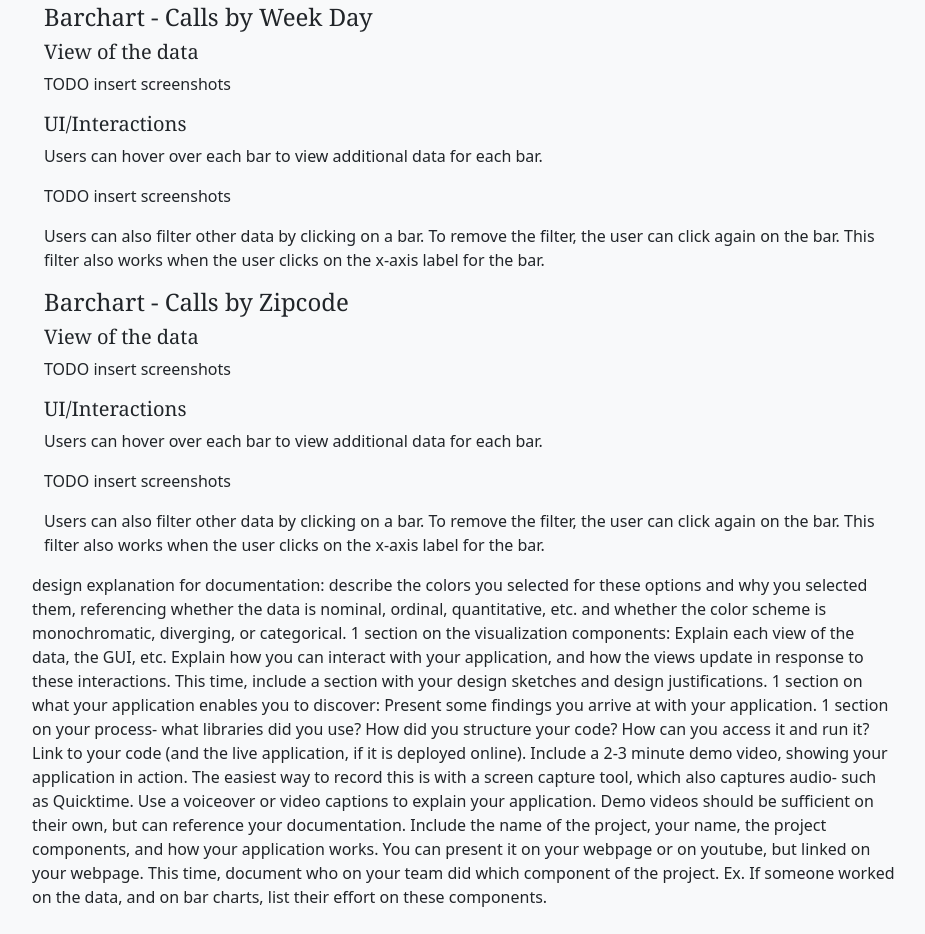
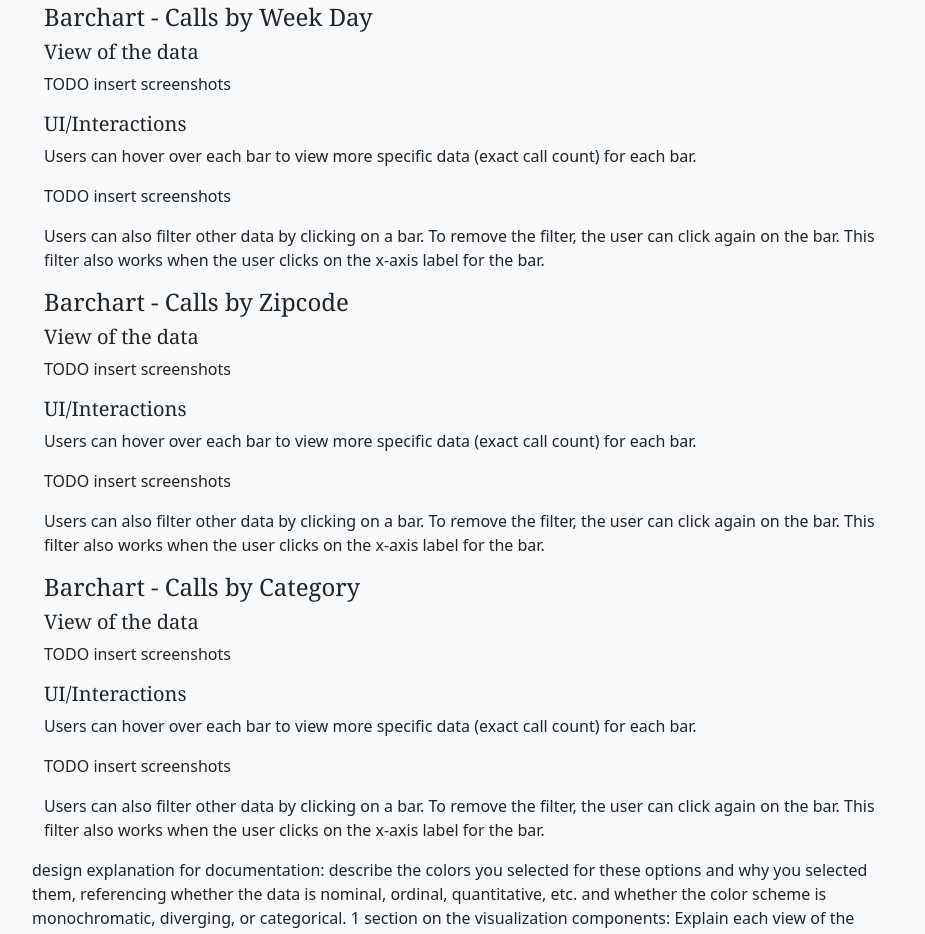
Before and after one commit to linakaval/linakaval.github.io, a plain HTML site: page project2.html in a window 1280 px wide. Shown: the part 1168-2102 px from the top of the page, without its empty margins (176-1101 px from the left). Drawn offline with nearby package versions, Linux system fonts and the light colour scheme.

Commit message:
calls by category documentation

```diff
--- a/project2.html
+++ b/project2.html
@@ -35,7 +35,7 @@
           <h5>View of the data</h5>
           <p>TODO insert screenshots</p>
           <h5>UI/Interactions</h5>
-          <p>Users can hover over each bar to view additional data for each bar.</p>
+          <p>Users can hover over each bar to view more specific data (exact call count) for each bar.</p>
           <p>TODO insert screenshots</p>
           <p>Users can also filter other data by clicking on a bar. To remove the filter, the user can click again on the bar. This filter also works when the user clicks on the x-axis label for the bar.</p>
 
@@ -43,7 +43,15 @@
           <h5>View of the data</h5>
           <p>TODO insert screenshots</p>
           <h5>UI/Interactions</h5>
-          <p>Users can hover over each bar to view additional data for each bar.</p>
+          <p>Users can hover over each bar to view more specific data (exact call count) for each bar.</p>
+          <p>TODO insert screenshots</p>
+          <p>Users can also filter other data by clicking on a bar. To remove the filter, the user can click again on the bar. This filter also works when the user clicks on the x-axis label for the bar.</p>
+
+          <h4>Barchart - Calls by Category</h4>
+          <h5>View of the data</h5>
+          <p>TODO insert screenshots</p>
+          <h5>UI/Interactions</h5>
+          <p>Users can hover over each bar to view more specific data (exact call count) for each bar.</p>
           <p>TODO insert screenshots</p>
           <p>Users can also filter other data by clicking on a bar. To remove the filter, the user can click again on the bar. This filter also works when the user clicks on the x-axis label for the bar.</p>
 
```
